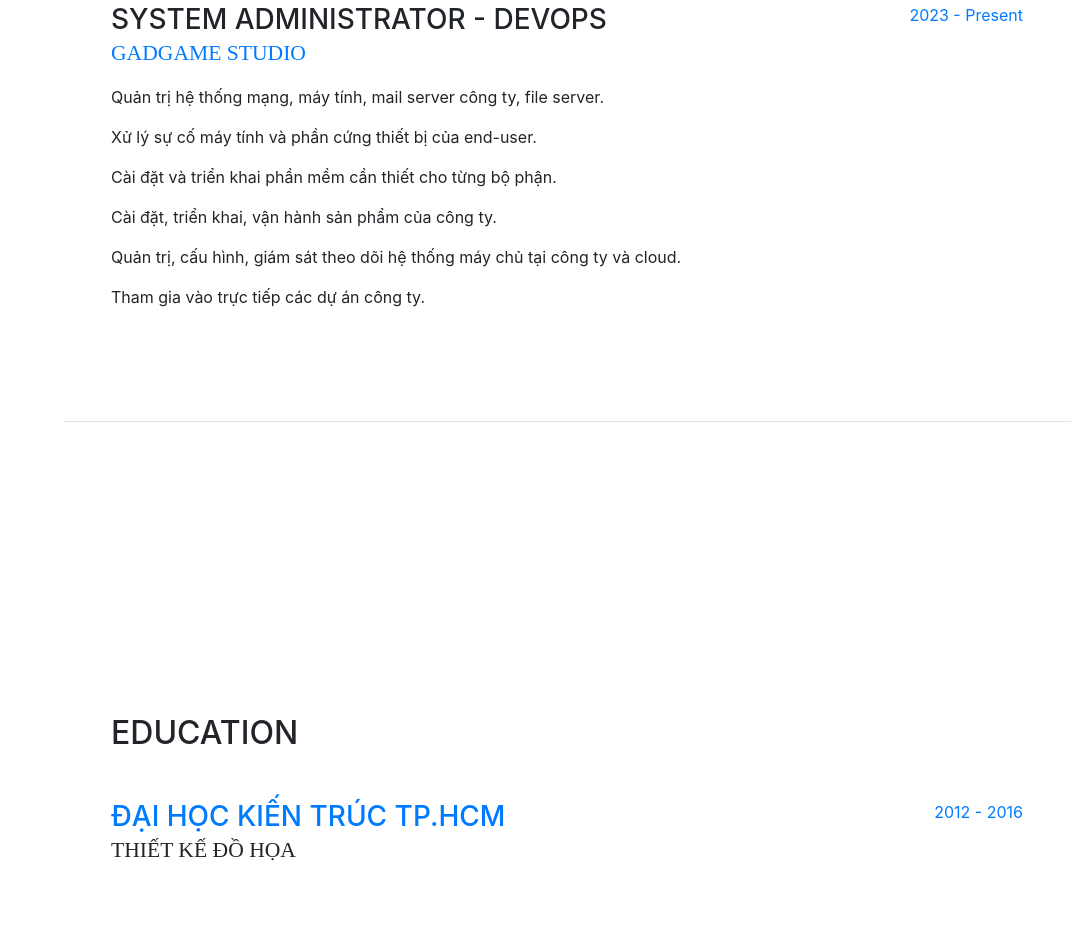
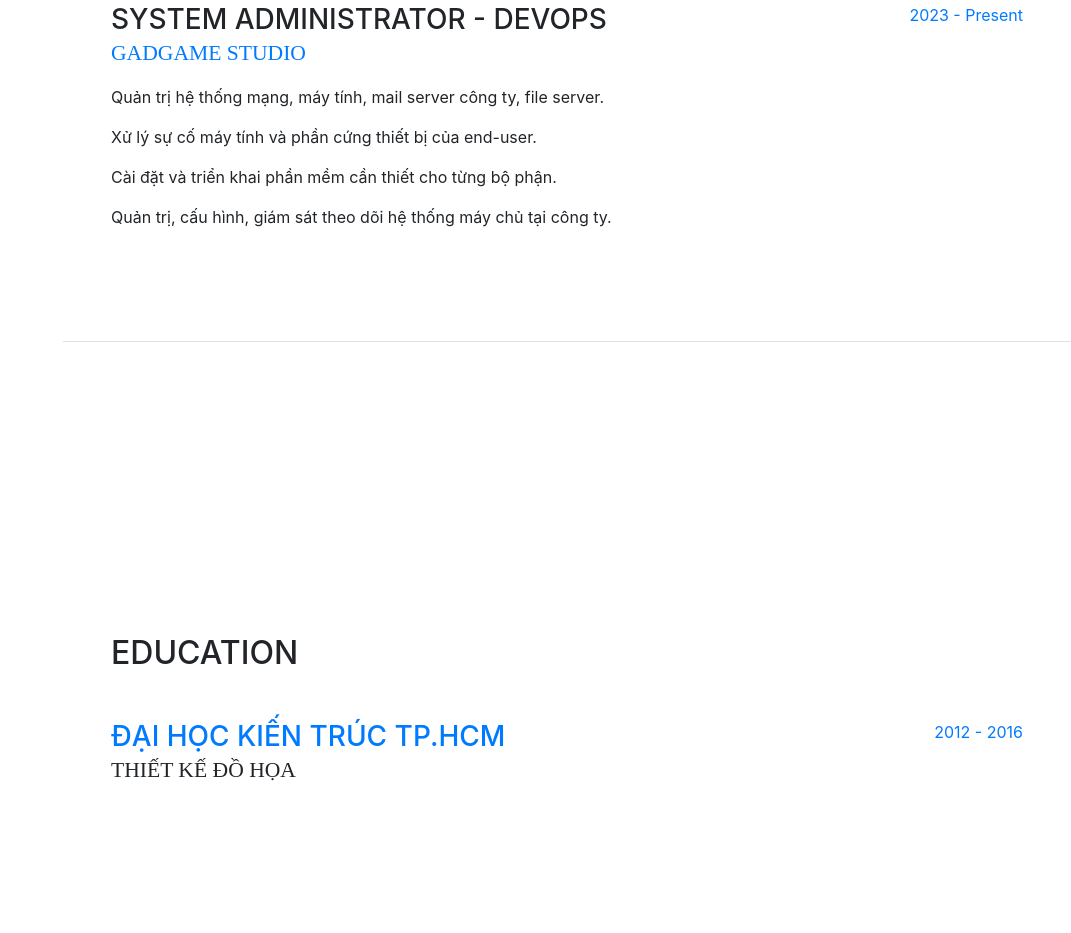
Before and after one commit to lonqpham/CV, a website with bundled scripts: page index.html in a window 1280 px wide. Shown: the part 1375-2308 px from the top of the page, without its empty margins (209-1280 px from the left). Built offline with nearby package versions, Linux system fonts and the light colour scheme; a web font is replaced by a local one.

Commit message:
Update index.html

```diff
--- a/index.html
+++ b/index.html
@@ -68,7 +68,7 @@
           <div class="subheading mb-5">HO CHI MINH CITY - VIET NAM
             <a href="mailto:name@email.com">longp719@gmail.com</a>
           </div>
-          <p class="mb-5">Với 6 năm kinh nghiệm về phần cứng máy tính, 3 năm về quản trị hệ thống và 1 năm về Devops</p>
+          <p class="mb-5">Với 6 năm kinh nghiệm về phần cứng máy tính, 3 năm về quản trị hệ thống</p>
           <ul class="list-inline list-social-icons mb-0">
             <li class="list-inline-item">
               <a target="_blank" href="https://www.facebook.com/longp719/">
@@ -134,9 +134,7 @@
                 <p>Quản trị hệ thống mạng, máy tính, mail server công ty, file server.</p>
                 <p>Xử lý sự cố máy tính và phần cứng thiết bị của end-user.</p>
                 <p>Cài đặt và triển khai phần mềm cần thiết cho từng bộ phận.</p>
-                <p>Cài đặt, triển khai, vận hành sản phẩm của công ty.</p>
-                <p>Quản trị, cấu hình, giám sát theo dõi hệ thống máy chủ tại công ty và cloud.</p>
-                <p>Tham gia vào trực tiếp các dự án công ty.</p>
+                <p>Quản trị, cấu hình, giám sát theo dõi hệ thống máy chủ tại công ty.</p>
             </div>
             <div class="resume-date text-md-right">
                 <span class="text-primary">2023 - Present</span>
```
